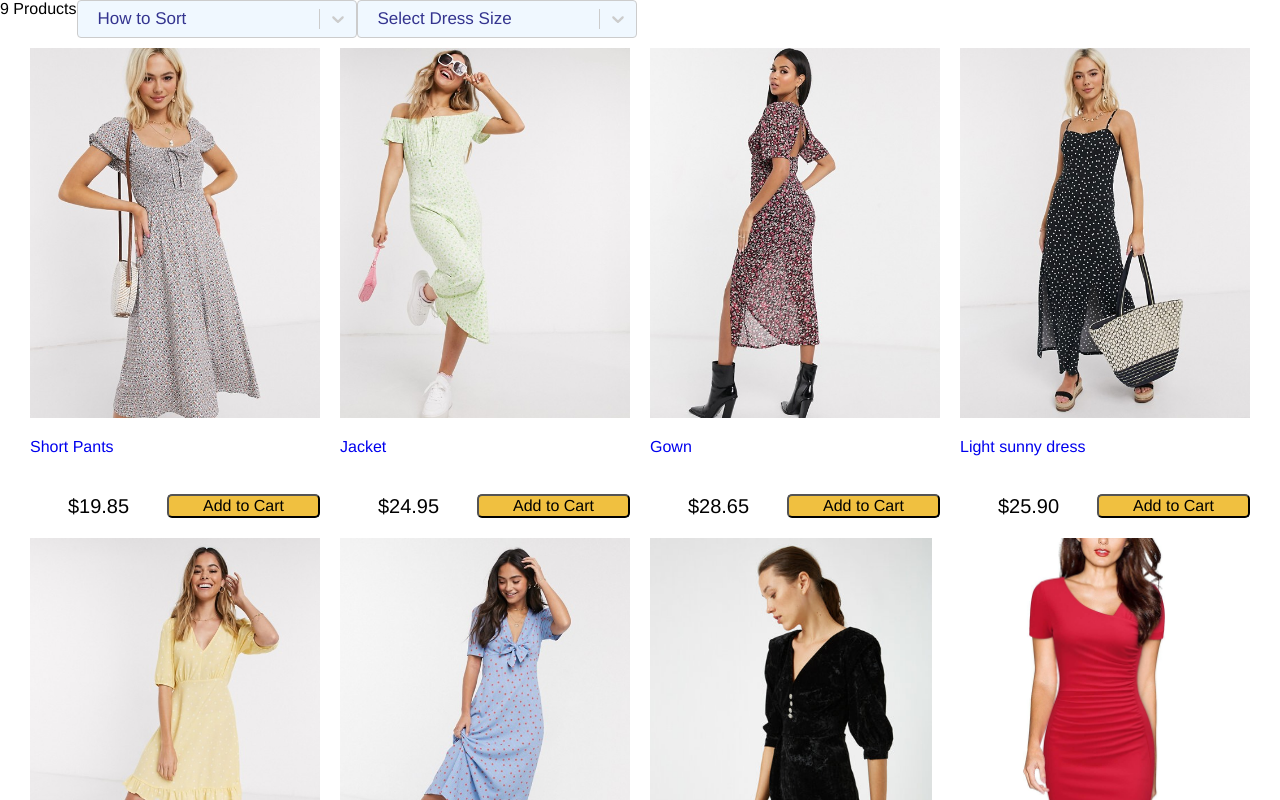
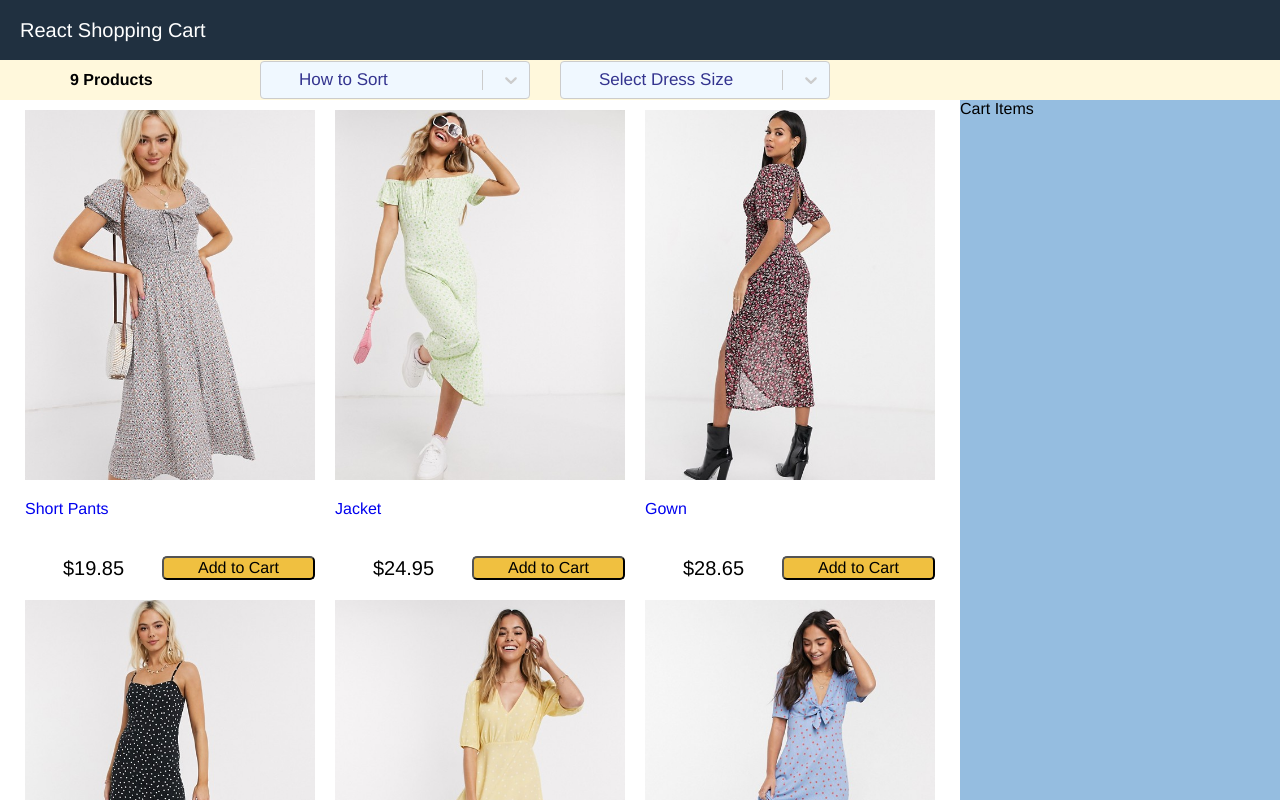
Before and after one commit to mbanem/react-select-typescript, a React (Create React App) app: page / in a window 1280 px wide. Shown: the top 800 px of the page. Built offline with nearby package versions, Linux system fonts and the light colour scheme.

Commit message:
Adjusted layout

```diff
--- a/src/Components/App.tsx
+++ b/src/Components/App.tsx
@@ -16,13 +16,23 @@ export const App: React.FC<IData> = (data: IData): JSX.Element => {
 		sort: '',
 	});
 	return (
-		<>
-			<div className='flex-cont'>
-				<div>{state.products.length} Products</div>
+		<div className='grid-band'>
+			<div>
+				<div className='title-band'>
+					<a>React Shopping Cart</a>
+				</div>
+			</div>
+			<div className='filter-band'>
+				<div className='number-of-products'>
+					{state.products.length} Products
+				</div>
 				<Filter count={state.products.length} />
 			</div>
-			<Products {...state.products} />
-			<div className='sidebar'>Cart Items</div>
-		</>
+			<div className='main-sidebar'>
+				<Products {...state.products} />
+				<div className='sidebar'>Cart Items</div>
+			</div>
+			<div className='footer'>All Rights Reserved</div>
+		</div>
 	);
 };
--- a/src/Components/Filter.tsx
+++ b/src/Components/Filter.tsx
@@ -7,8 +7,12 @@ import '../Styles/Filter.scss';
 export const Filter: React.FC<{ count: number }> = ({ count }): JSX.Element => {
 	return (
 		<>
-			<SelectOrder />
-			<SelectSize />
+			<div className='select-box'>
+				<SelectOrder />
+			</div>
+			<div className='select-box'>
+				<SelectSize />
+			</div>
 		</>
 	);
 };
--- a/src/Styles/App.scss
+++ b/src/Styles/App.scss
@@ -39,12 +39,103 @@ header {
     }
 }
 
+.header {
+    display: block;
+    height: 5rem;
+    background-color: #203040;
+    color: #ffffff;
+    padding: 0.5rem;
+    a {
+        color: #ffffff;
+        text-decoration: none;
+    }
+    a:hover {
+        color: orange;
+    }
+}
+
+.app-band {
+    height: 5rem;
+    background-color: #203040 !important;
+    color: #ffffff !important;
+    padding: 0.5rem;
+    a {
+        color: #ffffff;
+        text-decoration: none;
+    }
+    a:hover {
+        color: orange;
+    }
+}
+
+.grid-band {
+    display: grid;
+    grid-template-rows: 6rem 4rem 1fr 4rem;
+    grid-template-columns: 1f;
+    // background-color: cornsilk;
+}
+
+.title-band {
+    height: 4rem;
+    width: 100vw;
+    background-color: #203040 !important;
+    color: #ffffff !important;
+    padding: 0.5rem 0 05rem 2rem;
+    font-size: 20px;
+    line-height: 5rem;
+    a {
+        color: #ffffff;
+        text-decoration: none;
+    }
+    a:hover {
+        color: orange;
+    }
+}
+
+.filter-band {
+    display: flex;
+    flex-wrap: nowrap;
+    align-items: center;
+    height: 4rem;
+    background-color: cornsilk;
+    div {
+        margin-left: 1rem;
+    }
+}
+
+.select-box {
+    display: inline-block;
+    margin-left: 2rem;
+}
+
+.number-of-products {
+    display: block;
+    width: 15rem;
+    padding-left: 6rem;
+    font-weight: bold;
+}
+
+.main-sidebar {
+    display: flex;
+    flex-wrap: nowrap;
+}
+
+.inliner-left {
+    display: inline;
+    width: 60vw;
+}
+
+.inliner-right {
+    display: inline;
+    width: 30vw;
+}
+
 main {
     grid-area: main; // not necessary
 }
 
 footer {
-    grid-area: footer; // not necessary
+    // grid-area: footer; // not necessary
     display: flex;
     justify-content: center;
     align-items: center;
@@ -55,6 +146,14 @@ footer {
 .content {
     display: flex;
     flex-wrap: wrap;
+}
+
+.footer {
+    height: 4rem;
+    text-align: center;
+    color: white;
+    background-color: black;
+    line-height: 4rem;
 }
 
 .main {
--- a/src/Styles/AppClear copy.scss
+++ b/src/Styles/AppClear copy.scss
@@ -70,7 +70,9 @@ footer {
 }
 
 .sidebar {
-    flex: 1 20rem;
+    flex: ;
+    flex-wrap: wrap;
+    width: 20rem;
     // align-items: stretch;
     background-color: rgb(149, 189, 224);
 }
--- a/src/Styles/Products.scss
+++ b/src/Styles/Products.scss
@@ -5,6 +5,7 @@
     align-items: center;
     padding: 0;
     margin: 0;
+    width: 75vw;
     list-style-type: none;
 }
 
--- a/src/Styles/styles.scss
+++ b/src/Styles/styles.scss
@@ -5,7 +5,7 @@
 
 .select-order-box,
 .select-size-box {
-    display: inline-block;
+    display: inline-block !important;
     width: 28rem;
 }
 
```
Also changed, not shown: src/styles.scss (deleted, +0 -24 lines), 1 other file (tests, documents, lock files or other folders).
